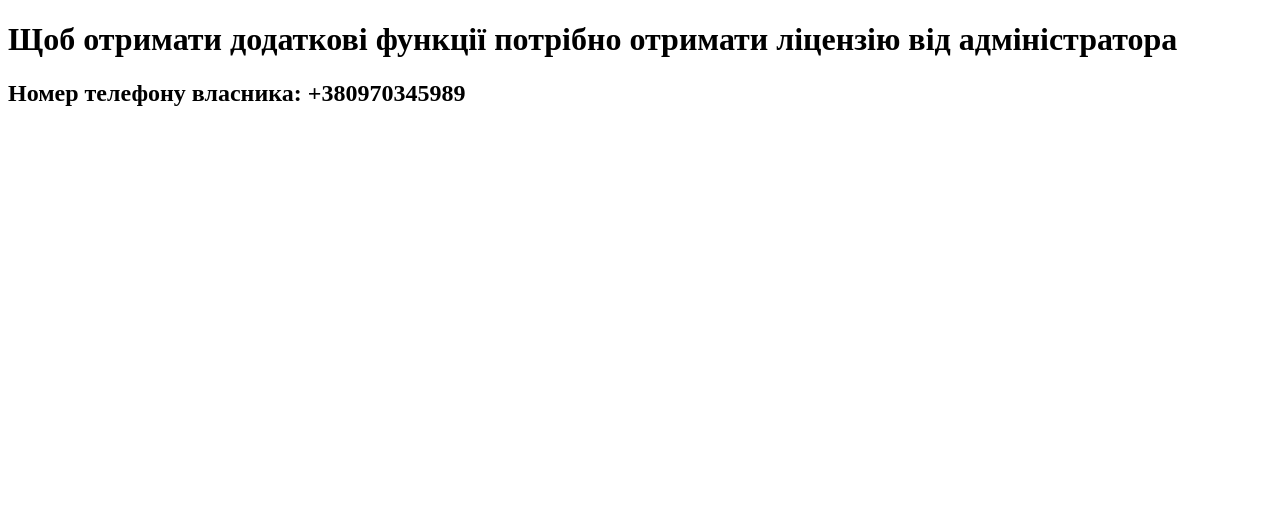
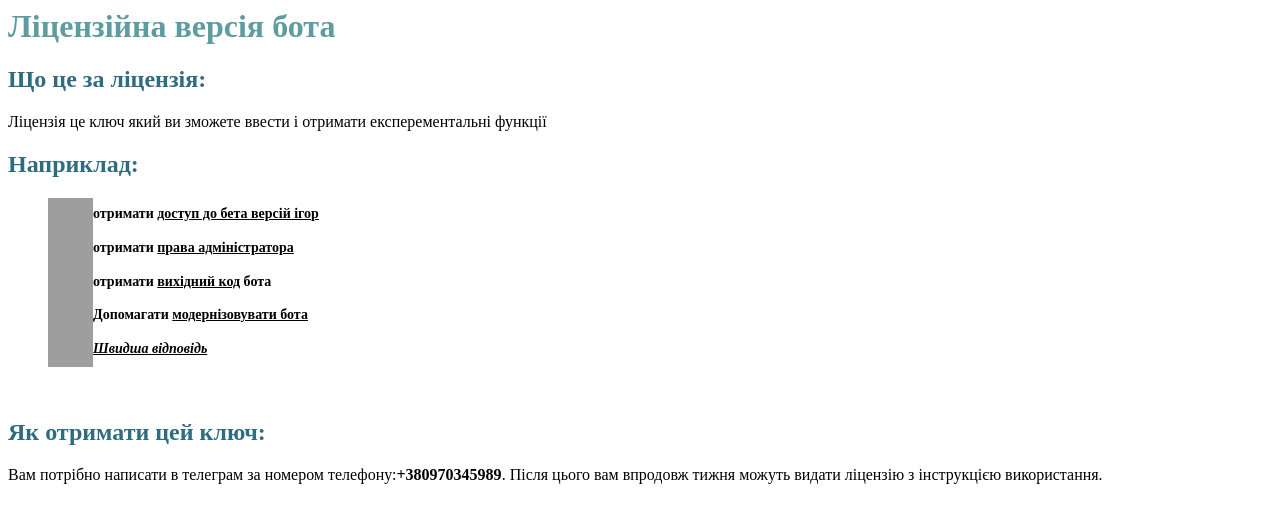
Before and after one commit to yar2000T/Telegram-bot, a plain HTML site: page index.html in a window 1280 px wide. Drawn offline with Linux system fonts and the light colour scheme; grey boxes are pictures that could not be loaded.

Commit message:
Update index.html

```diff
--- a/index.html
+++ b/index.html
@@ -1,5 +1,14 @@
-<!DOCTYPE html>
-<head>
-  <h1>Щоб отримати додаткові функції потрібно отримати ліцензію від адміністратора</h1>
-  <h2>Номер телефону власника: +380970345989</h2>
-</head>
+<h1 style="color: #5e9ca0;">Ліцензійна версія бота</h1>
+<h2 style="color: #2e6c80;">Що це за ліцензія:</h2>
+<p>Ліцензія це ключ який ви зможете ввести і отримати експерементальні функції</p>
+<h2 style="color: #2e6c80;">Наприклад:</h2>
+<ol style="list-style: none; font-size: 14px; line-height: 32px; font-weight: bold;">
+<li style="clear: both;"><img style="float: left;" src="https://encrypted-tbn0.gstatic.com/images?q=tbn:ANd9GcSeN-yQej7MtVbaVqhNUjT_2tuklhZX9x8Re6ZuU9MKtg&amp;s" alt="interactive connection" width="45" /> отримати <span style="text-decoration: underline;">доступ до бета версій ігор</span></li>
+<li style="clear: both;"><img style="float: left;" src="https://cdn-icons-png.flaticon.com/512/2206/2206368.png" alt="html cleaner" width="45" /> отримати <span style="text-decoration: underline;">права адміністратора</span></li>
+<li style="clear: both;"><img style="float: left;" src="https://static.vecteezy.com/system/resources/previews/026/631/356/non_2x/code-icon-symbol-design-illustration-vector.jpg" alt="Word to html" width="45" /> отримати <span style="text-decoration: underline;">вихідний код</span> бота</li>
+<li style="clear: both;"><img style="float: left;" src="https://cdn-icons-png.flaticon.com/512/10266/10266118.png" alt="replace text" width="45" /> Допомагати <span style="text-decoration: underline;">модернізовувати бота</span></li>
+<li style="clear: both;"><img style="float: left;" src="https://static.vecteezy.com/system/resources/thumbnails/002/552/511/small/delivery-cargo-service-logistic-stopwatch-time-fast-line-style-icon-free-vector.jpg" alt="gibberish" width="45" /><em><span style="text-decoration: underline;"> Швидша відповідь</span></em></li>
+</ol>
+<p>&nbsp;</p>
+<h2 style="color: #2e6c80;">Як отримати цей ключ:</h2>
+<p>Вам потрібно написати в телеграм за номером телефону:<strong>+380970345989</strong>. Після цього вам впродовж тижня можуть видати ліцензію з інструкцією використання.</p>
```
